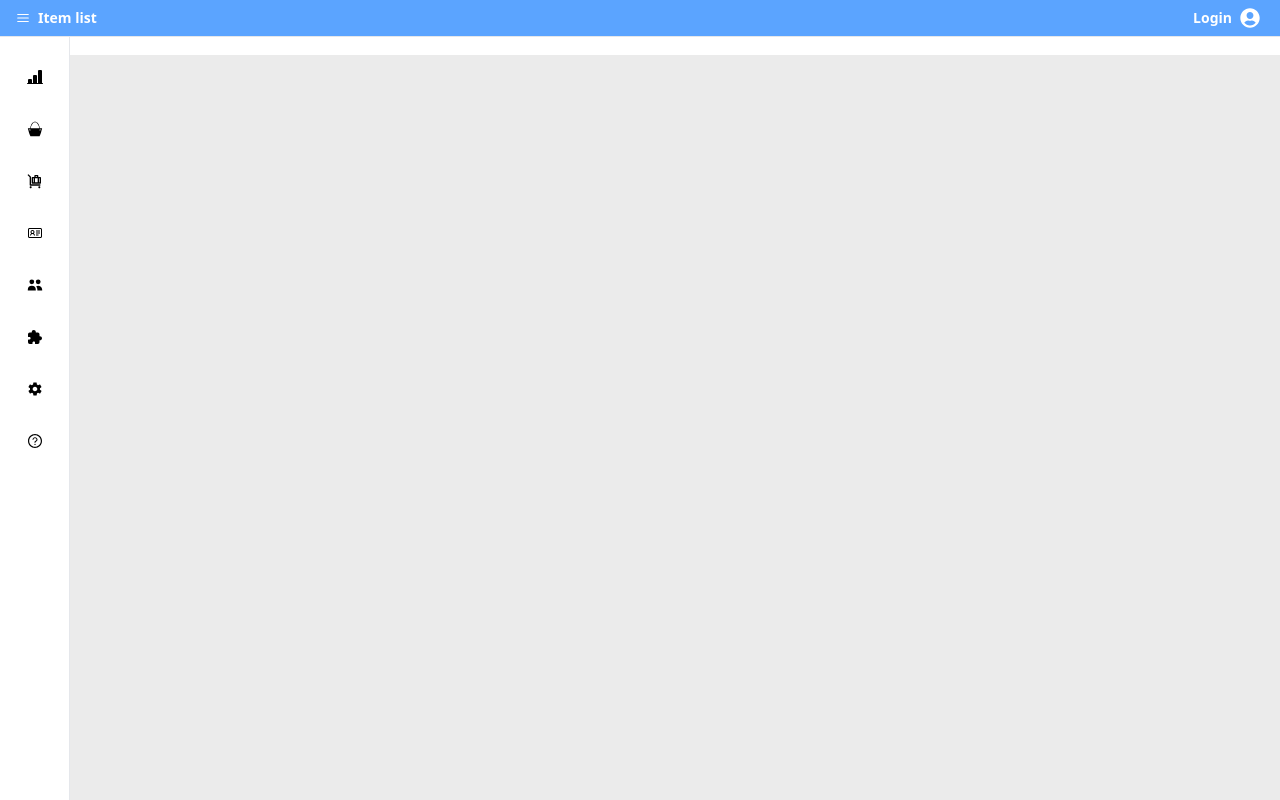
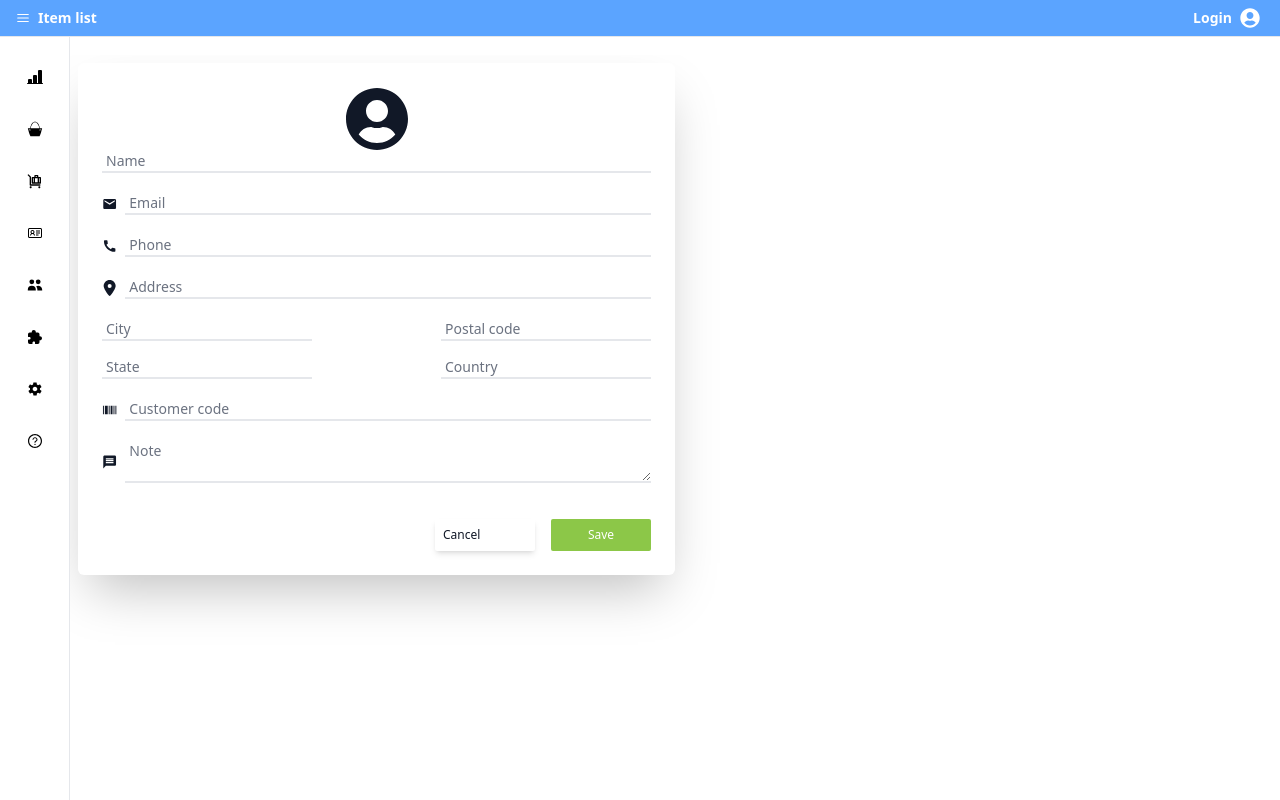
Before and after one commit to devakshayy/loyverse_clone, a React (Vite) app: page /createcustomer in a window 1280 px wide. Before the commit this address had no page. Built offline with nearby package versions, Linux system fonts and the light colour scheme.

Commit message:
the customer creation completed

```diff
--- a/src/App.jsx
+++ b/src/App.jsx
@@ -16,6 +16,7 @@ import View from "./Page/View";
 import Login from "./Page/Login";
 import CreateEmployee from "./Page/CreateEmployee";
 import CustomerView from "./Page/CustomerView";
+import CreateCustomer from "./Page/CreateCustomer";
 
 function App() {
   // const navigate = useNavigate();
@@ -62,6 +63,7 @@ function App() {
             <Route path="/inventrymanagement" element={ <Inventrymanagement/> } />
             <Route path="/employees" element={ <Employees/> } />
             <Route path="/customers" element={ <Customers/> } />
+            <Route path="/createcustomer" element={ <CreateCustomer/> }/>
             <Route path="/customers/:cusid" element={ <CustomerView/> } />
             <Route path="/integrations" element={ <Integration/> } />
             <Route path="/settings" element={ <Settings/> } />
--- /dev/null
+++ b/src/Page/CreateCustomer.jsx
@@ -0,0 +1,181 @@
+import React from "react";
+import { FaUserCircle } from "react-icons/fa";
+import { Link } from "react-router-dom";
+import { MdEmail, MdCall, MdMessage } from "react-icons/md";
+import { FaLocationDot } from "react-icons/fa6";
+import { LiaBarcodeSolid } from "react-icons/lia";
+
+const CreateCustomer = () => {
+
+   const handleSubmit = async (e) => {
+      e.preventDefault();
+      const formData = new FormData(e.target);
+      const customer = Object.fromEntries(formData.entries());
+      console.log(customer);
+
+      if(!customer.name || !customer.email || !customer.phone || !customer.address || !customer.city ||
+         !customer.state || !customer.postalCode || !customer.country || !customer.customerCode || !customer.note){
+          alert("Please fill all the fields!!!");
+          return
+      }
+
+      try {
+        const response = await fetch("http://localhost:4000/customers",{
+            method: "POST",
+            body: formData
+         })
+        const data = await response.json();
+        if(response.ok){
+            alert("item added successfully!!!")
+        }else{
+            alert("Unable to add customer")
+        }
+      } catch (error) {
+         alert("Server not responding")
+      }
+
+   }
+  return (
+    <div className="p-2 h-screen w-full bg-white text-gray-900 overflow-auto">
+      <div className="flex flex-col bg-white w-1/2 rounded-md shadow-2xl p-6">
+        <div className="flex items-center justify-center">
+          <FaUserCircle className="w-20 rounded-full h-16" />
+        </div>
+        <form onSubmit={handleSubmit} className="flex flex-col gap-5">
+          <input
+            name="name"
+            autoComplete="off"
+            className="outline-none w-full border-b-2  border-gray-200 focus:border-[#4baf4f]  text-gray-600 text-sm placeholder:text-gray-500  px-1"
+            placeholder="Name"
+            type="text"
+          />
+          <div className="flex items-center gap-2 w-full">
+            <MdEmail />
+            <input
+              name="email"
+              autoComplete="off"
+              className="outline-none w-full border-b-2  border-gray-200 focus:border-[#4baf4f]  text-gray-600 text-sm  placeholder:text-gray-500 px-1"
+              placeholder="Email"
+              type="text"
+            />
+          </div>
+
+          <div className="flex items-center gap-2">
+            <MdCall />
+            <input
+              name="phone"
+              autoComplete="off"
+              className="outline-none w-full border-b-2  border-gray-200 focus:border-[#4baf4f]  text-gray-600 text-sm placeholder:text-gray-500  px-1"
+              placeholder="Phone"
+              type="text"
+            />
+          </div>
+          <div className="flex items-center gap-2">
+            <FaLocationDot />
+            <input
+              name="address"
+              autoComplete="off"
+              className="outline-none w-full border-b-2  border-gray-200  focus:border-[#4baf4f]  text-gray-600 text-sm placeholder:text-gray-500  px-1"
+              placeholder="Address"
+              type="text"
+            />
+          </div>
+          <div className="flex justify-between">
+            <div className="flex flex-col gap-4">
+              {/* div 1 */}
+              <div className="flex items-center gap-2">
+                <input
+                  name="city"
+                  autoComplete="off"
+                  className="outline-none border-b-2 border-gray-200  focus:border-[#4baf4f]  text-gray-600 text-sm placeholder:text-gray-500  px-1"
+                  placeholder="City"
+                  type="text"
+                />
+              </div>
+              <div className="flex items-center gap-2">
+                <input
+                  name="state"
+                  autoComplete="off"
+                  className="outline-none border-b-2  border-gray-200  focus:border-[#4baf4f]  text-gray-600 text-sm placeholder:text-gray-500  px-1"
+                  placeholder="State"
+                  type="text"
+                />
+              </div>
+            </div>
+            <div className="flex flex-col gap-4">
+              {/* div 2 */}
+              <div className="flex items-center gap-2">
+                <input
+                  name="postalCode"
+                  autoComplete="off"
+                  className="outline-none border-b-2  border-gray-200 focus:border-[#4baf4f]  text-gray-600 text-sm  placeholder:text-gray-500 px-1"
+                  placeholder="Postal code"
+                  type="text"
+                />
+              </div>
+              <div className="flex items-center gap-2">
+                <input
+                  name="country"
+                  autoComplete="off"
+                  className="outline-none border-b-2  border-gray-200  focus:border-[#4baf4f]  text-gray-600 text-sm  placeholder:text-gray-500 px-1"
+                  placeholder="Country"
+                  type="text"
+                />
+              </div>
+            </div>
+          </div>
+          <div className="flex items-center gap-2 w-full">
+            <LiaBarcodeSolid />
+            <input
+              name="customerCode"
+              autoComplete="off"
+              className="outline-none w-full border-b-2  border-gray-200  focus:border-[#4baf4f]  text-gray-600 text-sm placeholder:text-gray-500  px-1"
+              placeholder="Customer code"
+              type="text"
+            />
+          </div>
+          <div className="flex items-center gap-2 w-full">
+            <MdMessage />
+            <textarea
+              name="note"
+              autoComplete="off"
+              className="outline-none w-full border-b-2  border-gray-200  focus:border-[#4baf4f]  text-gray-600 text-sm  placeholder:text-gray-500 px-1"
+              placeholder="Note"
+              type="text"
+            />
+          </div>
+          <div className="flex justify-end mt-4 gap-4">
+             <Link to="/customers" className="py-2 px-2 w-[100px] text-xs font-medium rounded-sm text-gray-900 bg-white shadow-md">
+               Cancel
+             </Link>
+             <button  type="submit" className="py-2 px-2 w-[100px] text-xs font-medium rounded-sm text-white bg-[#8cc748]">
+                Save
+             </button>
+           </div>
+        </form>
+      </div>
+    </div>
+  );
+};
+
+export default CreateCustomer;
+
+
+
+// <div>
+// <label
+//   htmlFor="poseCode"
+//   className="block text-[15px] font-medium text-gray-700"
+// >
+//   POS PIN
+// </label>
+// <input
+//   type="number"
+//   id="poseCode"
+//   name="poseCode"
+//   autoComplete="off"
+//   className="mt-1 block w-full p-2 text-xs bg-[#f4f5f6] rounded-md shadow-sm focus:ring-none focus:outline-gray-300"
+//   placeholder='* * * *'
+// />
+//  <span className="text-[15px] text-red-600">{"validationErrors.poseCode"}</span>
+// </div>
--- a/src/Page/Customers.jsx
+++ b/src/Page/Customers.jsx
@@ -6,6 +6,8 @@ import { FaAngleRight, FaAngleLeft } from "react-icons/fa";
 const Customers = () => {
   const navigate = useNavigate();
   const [customers, setCustomers] = useState([]);
+  const [search, setSearch] = useState('');
+  const [filteredCus,setFilteredCus] = useState([]);
 
   const getCustomers = () => {
     fetch("http://localhost:4000/customers")
@@ -28,13 +30,30 @@ const Customers = () => {
   const viewHandler = (id) => {
     navigate(`/customers/${id}`);
   };
+
+  const handleSearch = (e) => {
+     const search = e.target.value;
+     setSearch(search);
+     const trimmedSearch = search.trim();
+     if (!trimmedSearch) return setFilteredCus(customers);
+     const filteredCus = customers.filter(customer =>
+                       customer.name.toLowerCase().includes(search.toLowerCase())  ||
+                       customer.email.toLowerCase().includes(search.toLowerCase()) ||
+                       customer.phone.toString().includes(search)
+     )
+     setFilteredCus(filteredCus)
+
+  }
+  useEffect(() => {
+    setFilteredCus(customers);
+  },[customers])
   return (
     <div className="p-4 h-screen w-full  text-white">
       <div className=" flex flex-col justify-between gap-5 pt-[24px] pb-5  bg-white w-full shadow-lg rounded-sm">
         <div className=" px-[30px] flex items-center justify-between ">
           <div>
             <Link
-              to="/createemployee"
+              to="/createcustomer"
               className="py-1 px-2 text-xs font-medium rounded-sm text-white bg-[#8cc748]"
             >
               + ADD CUSTOMER
@@ -43,6 +62,8 @@ const Customers = () => {
 
           <div>
             <input
+              value={search}
+              onChange={handleSearch}
               className="outline-none border-b-2 border-gray-800 focus:border-gray-200  text-gray-600 text-sm  px-1"
               placeholder="Search... "
               type="text"
@@ -59,7 +80,6 @@ const Customers = () => {
                   <th scope="col" className="p-4">
                     <div className="flex items-center">
                       <input
-                        onClick={(e) => e.preventDefault()}
                         id="checkbox-all-search"
                         type="checkbox"
                         className="w-4 h-4 text-blue-600 bg-gray-100 border-gray-300 rounded focus:ring-blue-500  focus:ring-2"
@@ -93,18 +113,16 @@ const Customers = () => {
                 </tr>
               </thead>
               <tbody>
-                {customers.map((customer) => (
+                {filteredCus.map((customer) => (
                   <tr
-                    onClick={(e) =>{
-                      e.preventDefault();
-                      viewHandler(customer.id)
-                    }}
+                    onClick={() =>viewHandler(customer.id)}
                     key={customer.id}
                     className="bg-white border-b hover:bg-gray-50 cursor-pointer dark:hover:bg-gray-100"
                   >
                     <td className="w-4 p-4">
                       <div className="flex items-center">
                         <input
+                          onClick={(e) => e.stopPropagation()}
                           id="checkbox-table-search-1"
                           type="checkbox"
                           className="w-4 h-4 text-blue-600 bg-gray-100 border-gray-300 rounded focus:ring-blue-500 focus:ring-2"
@@ -131,7 +149,7 @@ const Customers = () => {
                     </td>
                     <td className="px-6 py-4">{customer.firstVisit}</td>
                     <td className="px-6 py-4">{customer.lastVisit}</td>
-                    <td className="px-6 py-4">{customer.totalViist}</td>
+                    <td className="px-6 py-4">{customer.totalVisits}</td>
                     <td className="px-6 py-4">{customer.pointsSpent}</td>
                     <td className="px-6 py-4">{customer.pointsBalance}</td>
                     {/* <td className="px-6 py-4 text-center text-red-500 ">
```
Also changed, not shown: src/Page/CustomerView.jsx (+41 -10 lines).
